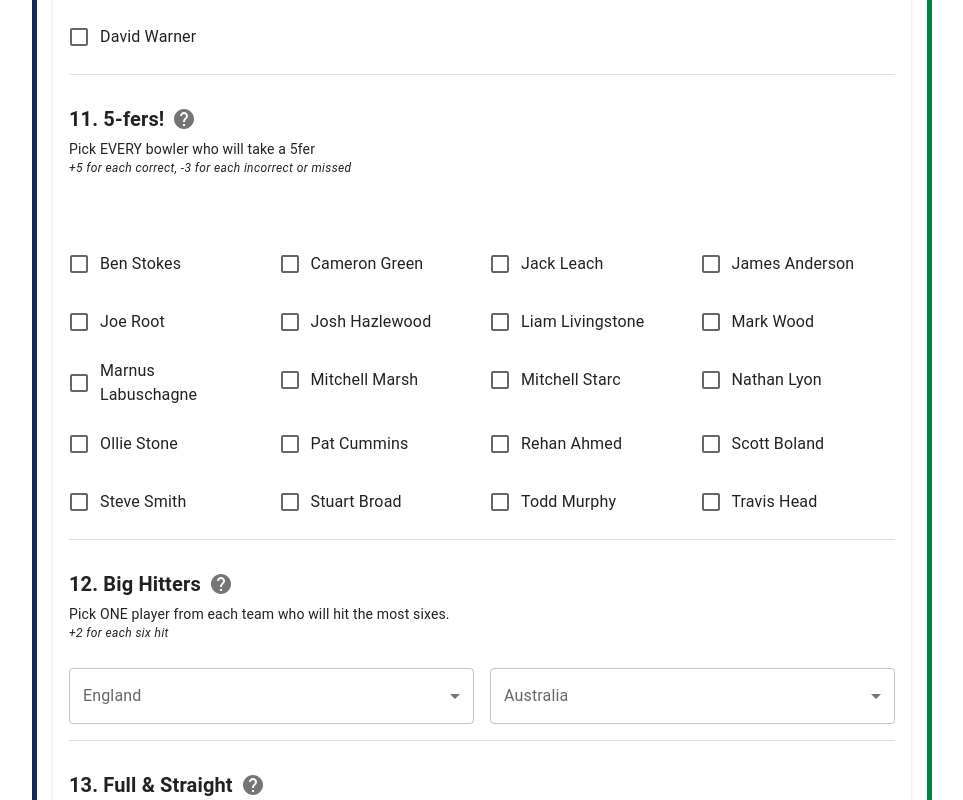
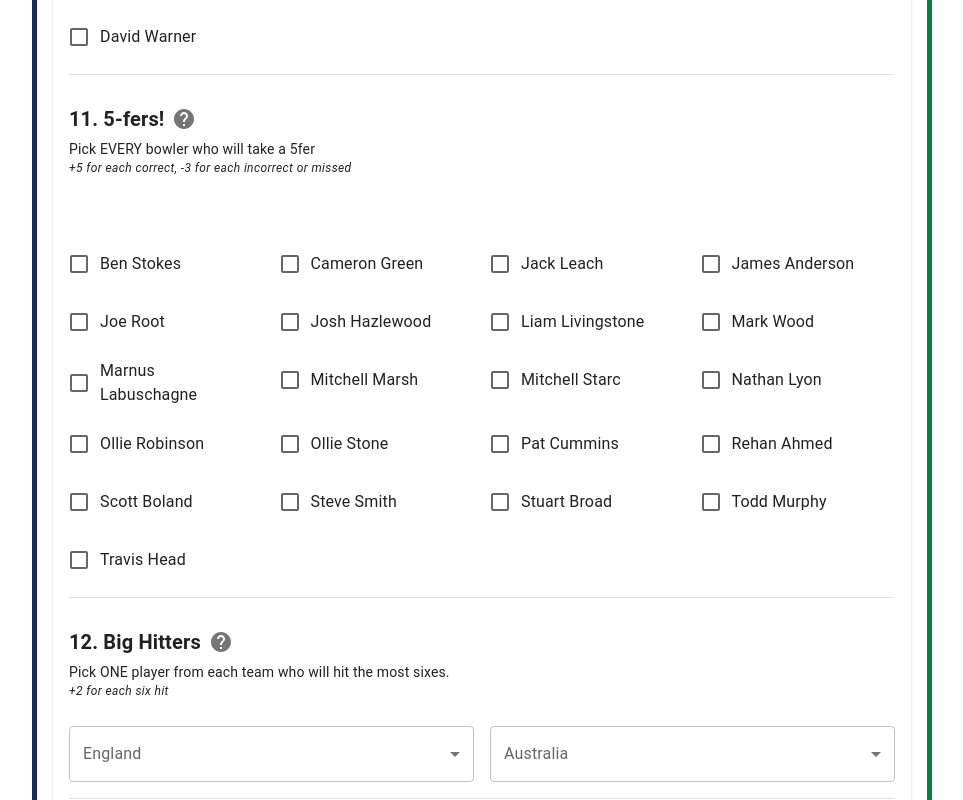
Before and after one commit to mdnrosen/sillyashes, a React (Create React App) app: page /pick in a window 1280 px wide. Shown: the part 1164-1964 px from the top of the page, without its empty margins (158-1121 px from the left). Built offline with nearby package versions, Linux system fonts and the light colour scheme.

Commit message:
i didnt, i think its in the sticky state custom hook, but why just that one component!

```diff
--- a/src/App.js
+++ b/src/App.js
@@ -38,6 +38,7 @@ function App() {
     useEffect(() => {
       window.localStorage.setItem(key, JSON.stringify(value))
     }, [key, value])
+    console.log('value', value)
     return [ value, setValue ]
   }
 
@@ -55,7 +56,6 @@ function App() {
           <GuessContext.Provider value={guesses}>
           {/* <Progress current={step} /> */}
             <Routes>
-
               <Route path="/head" element={<HeadtoHead setGuesses={setGuesses} />} />
               <Route path="/pick" element={<PickEm setGuesses={setGuesses}  />} />
               <Route path="/numbers" element={<Numbers setGuesses={setGuesses} />} />
@@ -65,7 +65,6 @@ function App() {
               <Route path="/results" element={<Results />} />
               <Route exact path="/" element={<Home />} />
               <Route path="/*" element={<NotFound />} />
-
             </Routes>
           </GuessContext.Provider>
         </BrowserRouter>
--- a/src/components/PickEm.js
+++ b/src/components/PickEm.js
@@ -25,8 +25,6 @@ const PickEm = ({ setGuesses }) => {
 
 
 
-
-
     return (
         <Card sx={{ md: {m: 1} }}>
             <CardHeader
@@ -35,7 +33,7 @@ const PickEm = ({ setGuesses }) => {
                 subheader={<Typography textAlign="left" variant="overline">Points are different for each question</Typography>}
             />
             <CardContent sx={{ mb: 3}}>
-                <Box component="form" >
+                <Box component="div" >
                     <Grid container spacing={3}>
                         <Hundreds
                             handlePickem={handlePickem}
--- a/src/components/Quack.js
+++ b/src/components/Quack.js
@@ -2,14 +2,12 @@ import React, { useState, useEffect, useContext } from 'react'
 import players from '../players.json'
 import { getAvatarName, getBGColor } from '../helpers'
 import { Box, Checkbox, Chip, Divider, FormControlLabel, FormGroup, Grid, Toolbar, Tooltip, Typography } from '@mui/material'
+import QTitle from './QTitle'
+import { GuessContext } from '../App'
 
-import { GuessContext } from '../App'
-import QTitle from './QTitle'
 const Quack = ({ handlePickem, question }) => {
     const guesses = useContext(GuessContext)
-
     const batters = players.filter(pl => pl.batter)
-
     const [ selected, setSelected ] = useState([])
 
 
--- a/src/defaultState.json
+++ b/src/defaultState.json
@@ -8,8 +8,8 @@
     "h2h_runs_bowlers": "",
     "h2h_reviews": "",
     "quack": [],
+    "5fers": [],
     "tons": [],
-    "5fers": [],
     "bigHitters": [],
     "fullStraight": [],
     "num_playersTotal": "",
--- a/src/players.json
+++ b/src/players.json
@@ -14,6 +14,12 @@
     {
         "team" : "England",
         "name" : "Stuart Broad",
+        "batter" : false,
+        "bowler" : true
+    },
+    {
+        "team" : "England",
+        "name" : "Ollie Robinson",
         "batter" : false,
         "bowler" : true
     },
```
